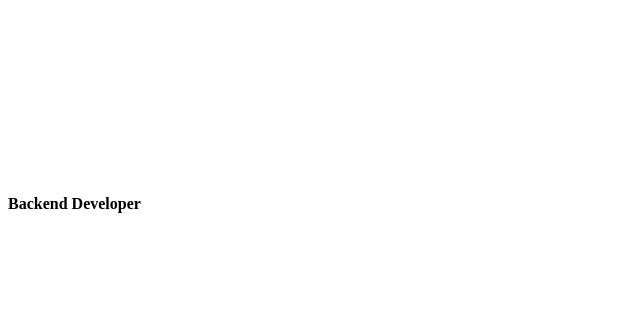
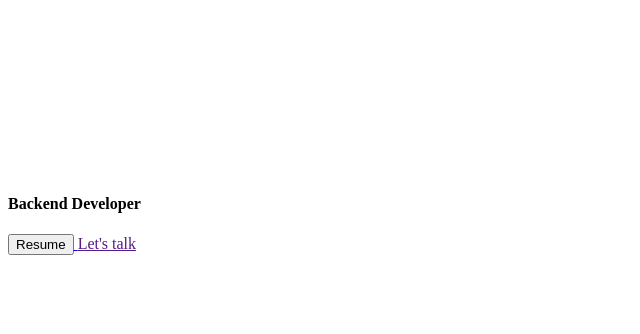
Before and after one commit to EbenezerBaafi/Ebenly_portfolio, a Django app: page /contact/ in a window 1280 px wide. Shown: the part 280-614 px from the top of the page, without its empty margins (0-640 px from the left). Run offline with Django 5.2, Linux system fonts and the light colour scheme.

Commit message:
Added a link to view my resume

```diff
--- a/base/templates/home.html
+++ b/base/templates/home.html
@@ -30,7 +30,15 @@
                 <h6 class="popinss"> Hi i am</h6>
                 <h1 class="t-white">Ebenezer Baafi</h1>
                 <h4 class="popinss"> Backend Developer</h4>
+                <a href="{% static 'pdf/dataAnalysis.pdf' %}" target="_blank">
+                    <button class="btn-popinss">Resume</button>
+                </a>
+                <a class="btn live popinss" id="hireme" href=""
+                target="_blank"> Let's talk</a>
             </div>
+        </div>
+        <div class="home-right flex s-center items-center">
+            <div class="circle flex s-center items-center" id="mainimage"></div>
         </div>
     </section>
 </body>
```
Also changed, not shown: 1 other file.
